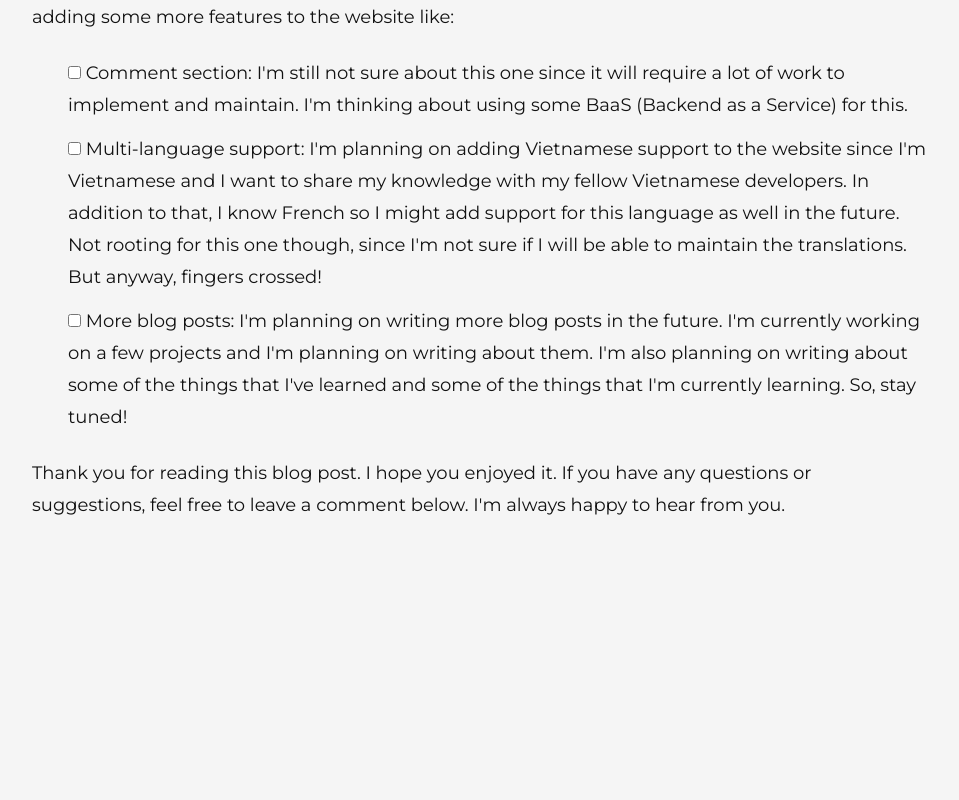
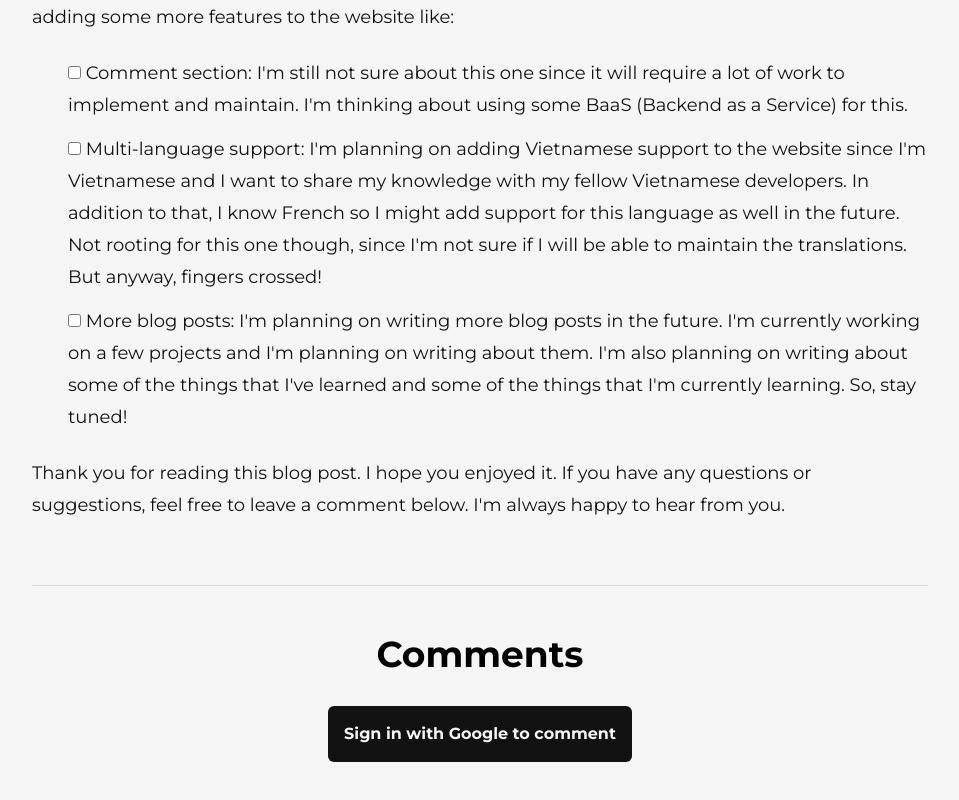
Before and after one commit to nhthieu/hieu-nguyen-website, a Next.js app: page /blog/about-the-website in a window 1280 px wide. Shown: the part 3019-3819 px from the top of the page, without its empty margins (160-1119 px from the left). Before the commit the page ends 3668 px from the top, so only its background shows below. Built offline with nearby package versions, Linux system fonts and the light colour scheme; no server answers; the database is empty.

Commit message:
refactor

```diff
--- a/app/(main)/blog/[slug]/page.tsx
+++ b/app/(main)/blog/[slug]/page.tsx
@@ -69,7 +69,7 @@ function BlogContentPage({ params }: Props) {
           </p>
         </article>
 
-        {/* <CommentSection slug={slug} className="mt-16" /> */}
+        <CommentSection slug={slug} className="mt-16" />
         {/* <Comments className="mt-16"/> */}
 
       </div>
```
